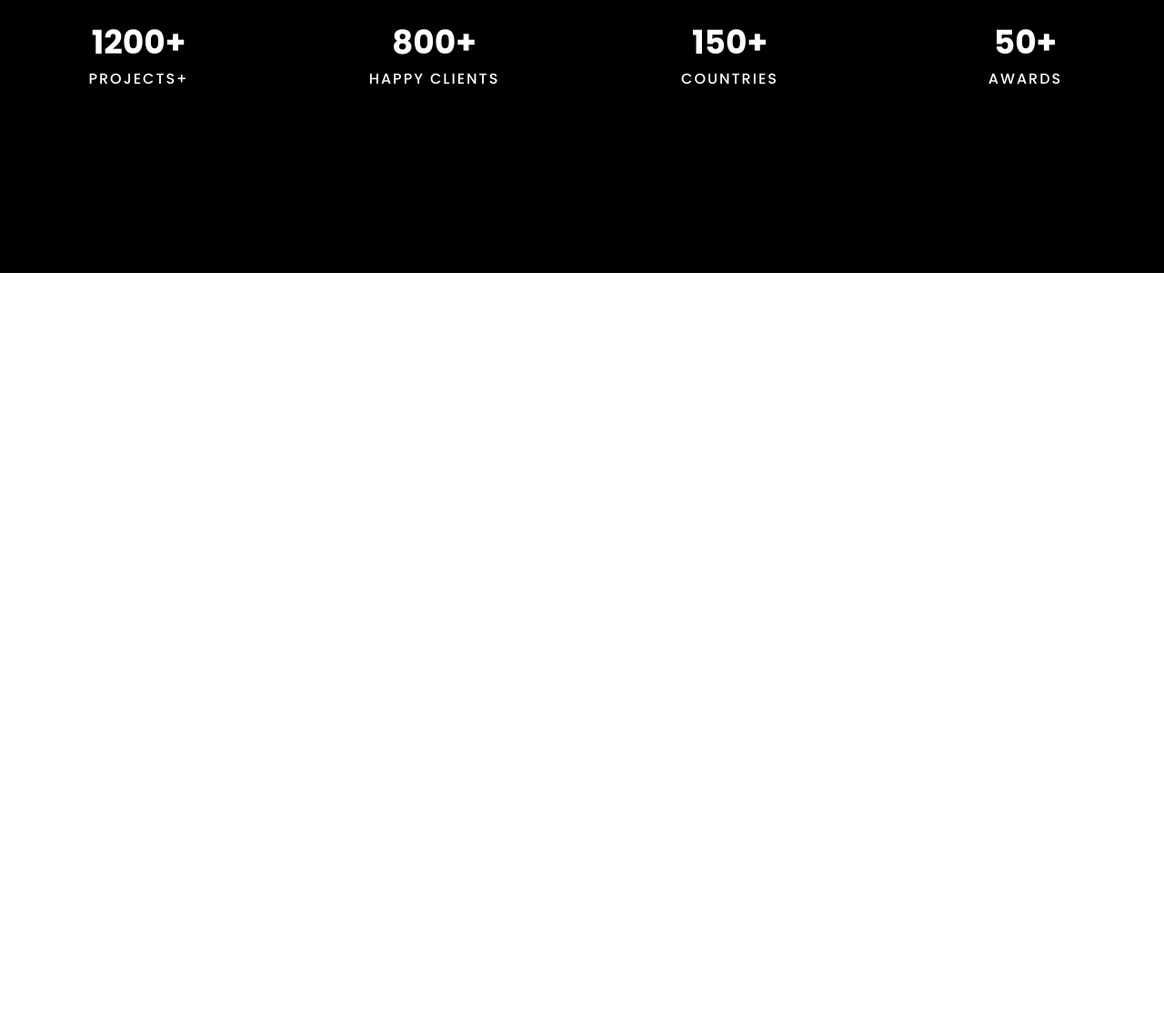
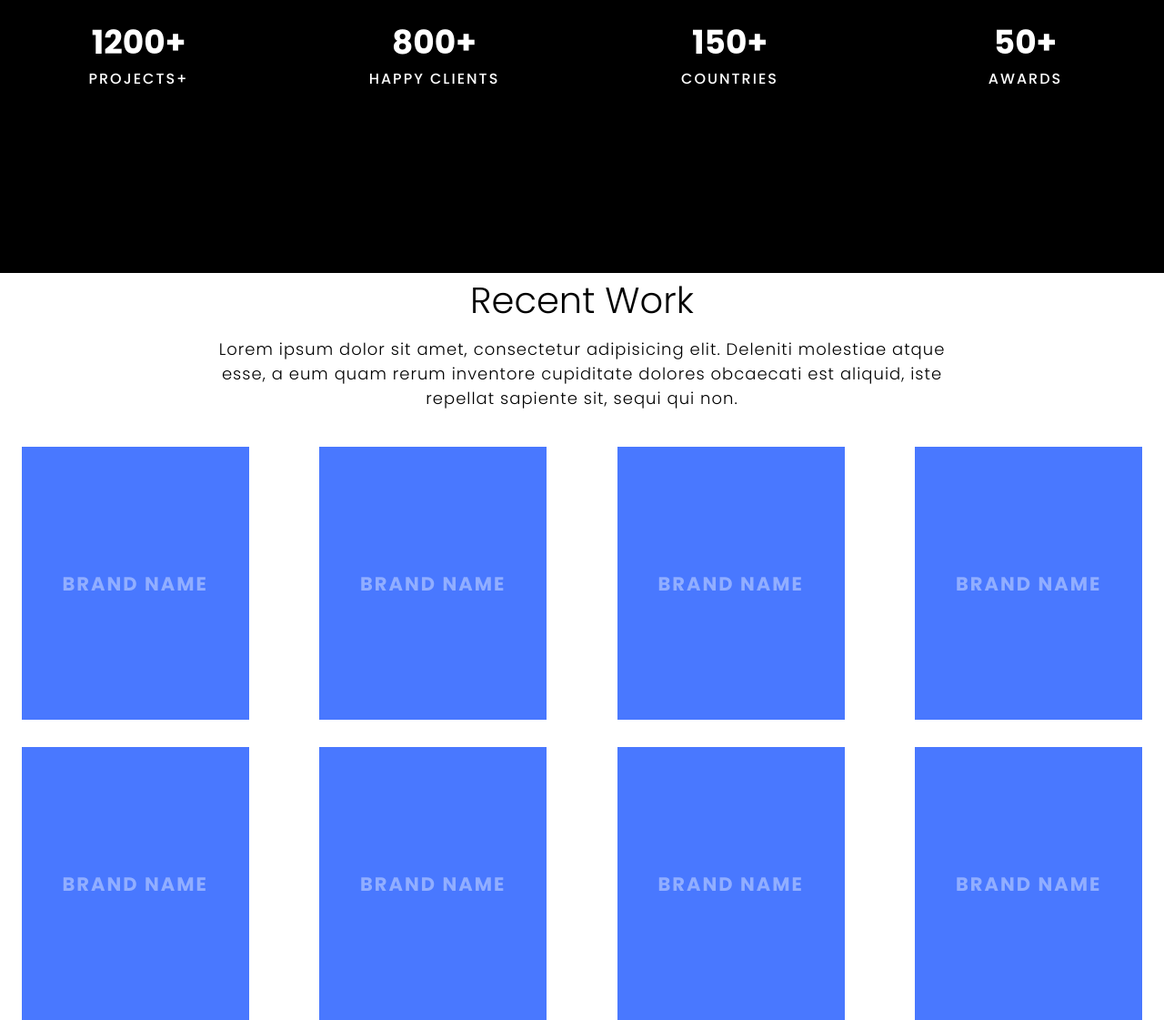
Before and after one commit to Shabaeva/css, a plain HTML site: page SitesLayouts/Site2/index.html in a window 1280 px wide. Shown: the part 2650-3771 px from the top of the page at 91% size. Before the commit the page ends 2950 px from the top, so only its background shows below. Drawn offline with Linux system fonts and the light colour scheme.

Commit message:
Site brands

```diff
--- a/SitesLayouts/Site2/index.html
+++ b/SitesLayouts/Site2/index.html
@@ -98,6 +98,57 @@
             </div>
         </div>
     </section>
+<!--Portfolio -->
+    <section class="sec work" id="portfolio">
+        <div class="content">
+            <div class="mxw800p">
+                <h3>Recent Work</h3>
+                <p>Lorem ipsum dolor sit amet, consectetur adipisicing elit. Deleniti molestiae atque esse, a eum quam rerum inventore cupiditate dolores obcaecati est aliquid, iste repellat sapiente sit, sequi qui non.</p>
+            </div>
+            <div class="workBx">
+                <div class="brand">
+                       <a href="#">
+                        <h2>Brand Name</h2>
+                    </a>
+                </div>
+                <div class="brand">
+                       <a href="#">
+                        <h2>Brand Name</h2>
+                    </a>
+                </div>
+                <div class="brand">
+                       <a href="#">
+                        <h2>Brand Name</h2>
+                    </a>
+                </div>
+                <div class="brand">
+                       <a href="#">
+                        <h2>Brand Name</h2>
+                    </a>
+                </div>
+                <div class="brand">
+                       <a href="#">
+                        <h2>Brand Name</h2>
+                    </a>
+                </div>
+                <div class="brand">
+                       <a href="#">
+                        <h2>Brand Name</h2>
+                    </a>
+                </div>
+                <div class="brand">
+                       <a href="#">
+                        <h2>Brand Name</h2>
+                    </a>
+                </div>
+                <div class="brand">
+                       <a href="#">
+                        <h2>Brand Name</h2>
+                    </a>
+                </div>
+            </div>
+        </div>
+    </section>
 <script type="text/javascript">
     window.addEventListener('scroll', function(){
         var header = document.querySelector('header');
--- a/SitesLayouts/Site2/main.css
+++ b/SitesLayouts/Site2/main.css
@@ -208,3 +208,41 @@ p
     text-transform: uppercase;
     letter-spacing: 2px;
 }
+/*Portfolio*/
+.workBx
+{
+    position: relative;
+    display: grid;
+    grid-template-columns: repeat(auto-fit, minmax(250px, 1fr));
+    grid-gap: 30px;
+    max-width: 100%;
+    margin-top: 40px;
+}
+.workBx .brand
+{
+    position: relative;
+    background: #4978ff;
+    min-height: 300px;
+    width: 250px;
+    margin: 0 auto;
+    display: flex;
+    justify-content: center;
+    align-items: center;
+}
+.workBx .brand:hover
+{
+    background: #000;
+}
+.workBx .brand a
+{
+    text-decoration: none;
+    color: rgba(255,255,255,0.4);
+    text-transform: uppercase;
+    font-size: 14px;
+    letter-spacing: 2px;
+}
+.workBx .brand:hover a
+{
+    color: rgba(255,255,255,1);
+
+}
```
